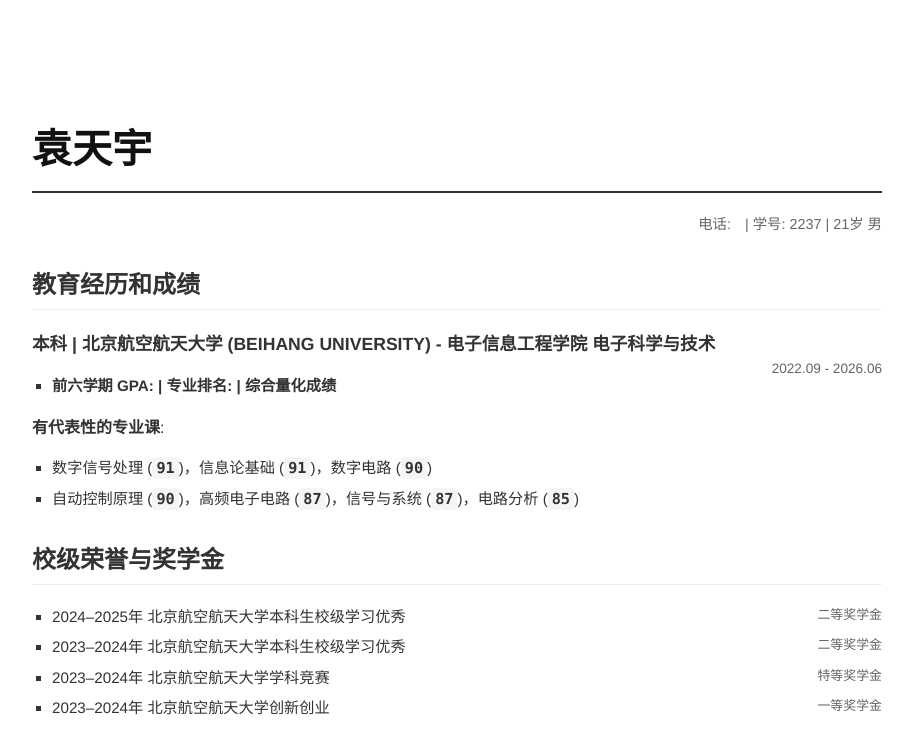
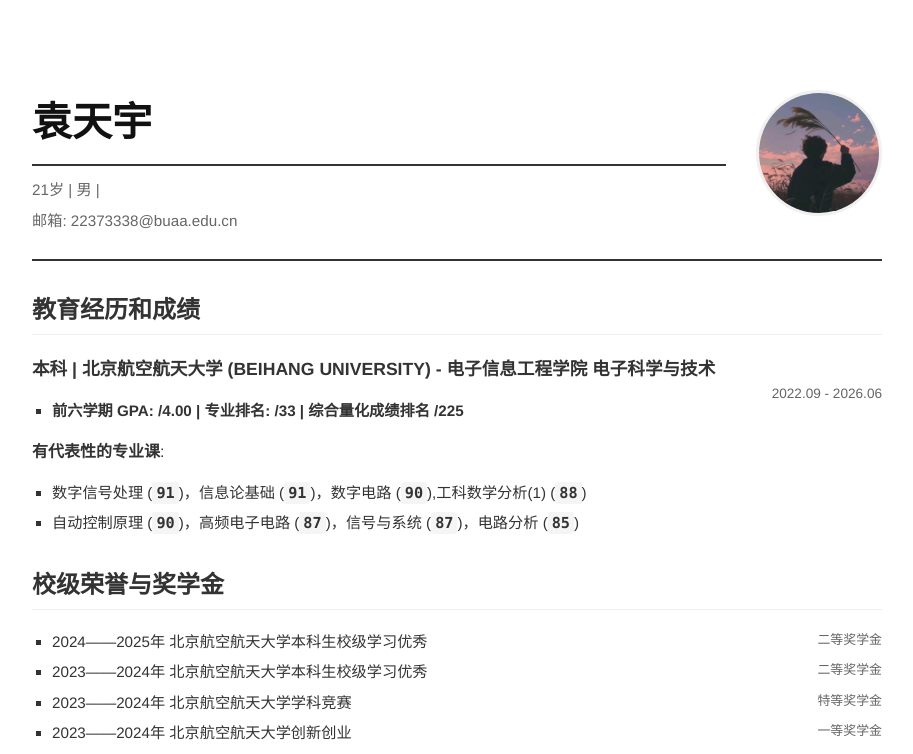
Before and after one commit to ytybuaa/CV, a plain HTML site: page index.html in a window 1280 px wide. Shown: the top 754 px of the page, without its empty margins (183-1096 px from the left). Drawn offline with Linux system fonts and the light colour scheme.

Commit message:
Add files via upload

```diff
--- a/index.html
+++ b/index.html
@@ -3,7 +3,7 @@
 <head>
     <meta charset="UTF-8">
     <meta name="viewport" content="width=device-width, initial-scale=1.0">
-    <title>🌟 北京航空航天大学 袁天宇</title>
+    <title> 北京航空航天大学 袁天宇</title>
     <style>
         /* CSS 样式：黑白极简风格 (Monochrome Minimalist) */
         body {
@@ -87,23 +87,77 @@
             font-weight: 600;
             color: #333333;
         }
+        /* 新增：Header 弹性容器，用于左右布局 */
+        .header-container {
+            display: flex;
+            justify-content: space-between; /* 内容分布在左右两端 */
+            align-items: flex-start; /* 顶部对齐 */
+            border-bottom: 2px solid #333333; /* 将原 h1 的底线移到这里 */
+            padding-bottom: 20px;
+            margin-bottom: 30px;
+        }
 
+        /* 新增：左侧文本区域 */
+        .header-left {
+            flex: 1; /* 占据剩余空间 */
+        }
+
+        /* 修改：h1 样式 (移除了原来的底线和部分边距，适应新布局) */
+        h1 {
+            color: #111111;
+            /* border-bottom: 2px solid #333333;  <-- 已移除 */
+            /* padding-bottom: 10px; <-- 已移除 */
+            margin-top: 0;
+            margin-bottom: 10px; /* 减小下方边距 */
+            font-size: 2.5em;
+            font-weight: 700;
+        }
+
+        /* 修改：联系方式样式 (改为左对齐) */
+        .header-contact {
+            text-align: left; /* <-- 改为左对齐 */
+            font-size: 0.95em; /* 稍微调大一点点 */
+            color: #666666;
+            line-height: 1.8; /* 增加行高，使多行显示更清晰 */
+        }
+        .header-contact div {
+             margin-bottom: 4px; /* 如果联系信息分行显示，增加间距 */
+        }
+
+        /* 新增：照片样式 */
+        .profile-photo {
+            width: 120px;  /* 照片宽度 */
+            height: 120px; /* 照片高度，保持与宽度一致以呈正圆形 */
+            border-radius: 50%; /* 设置为圆形 */
+            object-fit: cover; /* 确保照片填充且不变形 */
+            border: 3px solid #f0f0f0; /* 添加一个极浅的灰色边框，增加层次感 */
+            margin-left: 30px; /* 与左侧文字保持距离 */
+
+            /* 可选：如果您希望照片也完全变为黑白，取消下面这行的注释 */
+            /* filter: grayscale(100%); */
+        }
         /* 打印样式优化：确保最佳打印效果 */
         @media print {
             body { background: white; padding: 0; }
             .resume-container { box-shadow: none; border: none; width: 100%; }
         }
+
     </style>
 </head>
 <body>
 
     <div class="resume-container">
 
-        <header>
-            <h1>袁天宇 </h1>
-            <div class="header-contact">
-                电话: <a href="tel:"></a> | 学号: 2237 | 21岁  男
+        <header class="header-container">
+            <div class="header-left">
+                <h1>袁天宇</h1>
+                <div class="header-contact">
+                    <div>21岁 | 男 | </div>
+                    <div>邮箱: 22373338@buaa.edu.cn</div>
                 </div>
+            </div>
+
+            <img src="profile.jpg" alt="袁天宇照片" class="profile-photo">
         </header>
 
         <section>
@@ -113,13 +167,13 @@
                 <span class="duration">2022.09 - 2026.06 </span>
                 <div >
                     <ul>
-                        <li><strong>前六学期 GPA:         | 专业排名:          | 综合量化成绩           </strong></li>
+                        <li><strong>前六学期 GPA:        /4.00 | 专业排名:      /33    | 综合量化成绩排名     /225      </strong></li>
                     </ul>
                 </div>
 
                 <p><strong>有代表性的专业课</strong>:</p>
                 <ul>
-                    <li>数字信号处理 (<span class="code-emphasis">91</span>)，信息论基础 (<span class="code-emphasis">91</span>)，数字电路 (<span class="code-emphasis">90</span>) </li>
+                    <li>数字信号处理 (<span class="code-emphasis">91</span>)，信息论基础 (<span class="code-emphasis">91</span>)，数字电路 (<span class="code-emphasis">90</span>),工科数学分析(1) (<span class="code-emphasis">88</span>) </li>
                     <li>自动控制原理 (<span class="code-emphasis">90</span>)，高频电子电路 (<span class="code-emphasis">87</span>)，信号与系统 (<span class="code-emphasis">87</span>)，电路分析 (<span class="code-emphasis">85</span>) </li>
                 </ul>
             </div>
@@ -129,18 +183,18 @@
             <div class="section-content">
                 <ul>
                     <div class="award-item">
-                        <li><span>2024–2025年 北京航空航天大学本科生校级学习优秀</span>
+                        <li><span>2024——2025年 北京航空航天大学本科生校级学习优秀</span>
                         <span class="duration">二等奖学金</span></li>
                     <div class="award-item">
-                        <li><span>2023–2024年 北京航空航天大学本科生校级学习优秀</span>
+                        <li><span>2023——2024年 北京航空航天大学本科生校级学习优秀</span>
                         <span class="duration">二等奖学金</span></li>
                     </div>
                     <div class="award-item">
-                        <li><span>2023–2024年 北京航空航天大学学科竞赛</span>
+                        <li><span>2023——2024年 北京航空航天大学学科竞赛</span>
                         <span class="duration">特等奖学金</span></li>
                     </div>
                     <div class="award-item">
-                        <li><span>2023–2024年 北京航空航天大学创新创业</span>
+                        <li><span>2023——2024年 北京航空航天大学创新创业</span>
                         <span class="duration">一等奖学金</span></li>
                     </div>
                 </ul>
@@ -184,7 +238,7 @@
             <h2>项目经历 </h2>
             <div class="section-content">
                 <span class="item-title">算法方面——基于深度学习的图像压缩预编码</span>
-                <span class="duration">2025. 07-2025.08 </span>
+                <span class="duration">2025. 07——2025.08 </span>
                 <ul>
                     <li>项目目标: 通过预编码网络对图像进行前处理，优化编码器性能，尤其是在低码率下保持更好的图像细节和感知质量 。</li>
                     <li>核心方法: 采用 <span class="code-emphasis">对抗性训练</span> 和 <span class="code-emphasis">GAN</span> 原理进行联合优化 。利用 GAN 生成器根据判别器反馈，不断调整自身参数，生成高质量预编码图像 。</li>
@@ -197,7 +251,7 @@
                 </ul>
 
                 <span class="item-title">基于颗粒物浓度和可见光图像的粉尘超标预警技术 (电创赛项目) </span>
-                <span class="duration">2024.10 - 2025.03 </span>
+                <span class="duration">2024.10——2025.03 </span>
                 <ul>
                     <li>本人负责内容: NV <span class="code-emphasis">Jetson nano</span> 的 Linux 开发、5G 通信、基于 <span class="code-emphasis">YoloV8</span> 的粉尘烟雾目标识别，以及 LORA 通信 。</li>
                 </ul>
@@ -208,9 +262,9 @@
             <h2>技能和感兴趣的研究方向 </h2>
             <div class="section-content">
                 <ul>
-                    <li>**主要技能:** <span class="code-emphasis">C</span>、<span class="code-emphasis">Verilog</span>、<span class="code-emphasis">Matlab</span>、<span class="code-emphasis">Python</span> 。</li>
-                    <li>**工具与平台:** 熟悉 Linux 操作系统，熟悉嵌入式系统开发调试，PCB 电路设计。</li>
-                    <li>**感兴趣的研究方向:** 无线通信、深度学习与优化算法、目标识别检测与跟踪、雷达信号处理 。</li>
+                    <li>主要技能: <span class="code-emphasis">C</span>、<span class="code-emphasis">Verilog</span>、<span class="code-emphasis">Matlab</span>、<span class="code-emphasis">Python</span> 。</li>
+                    <li>工具与平台:熟悉 Linux 操作系统，熟悉嵌入式系统开发调试，PCB 电路设计。</li>
+                    <li>感兴趣的研究方向:通信感知一体化，无线通信、深度学习、目标识别检测与跟踪、雷达信号处理 。</li>
                 </ul>
             </div>
         </section>
```
Also changed, not shown: profile.jpg (added).
